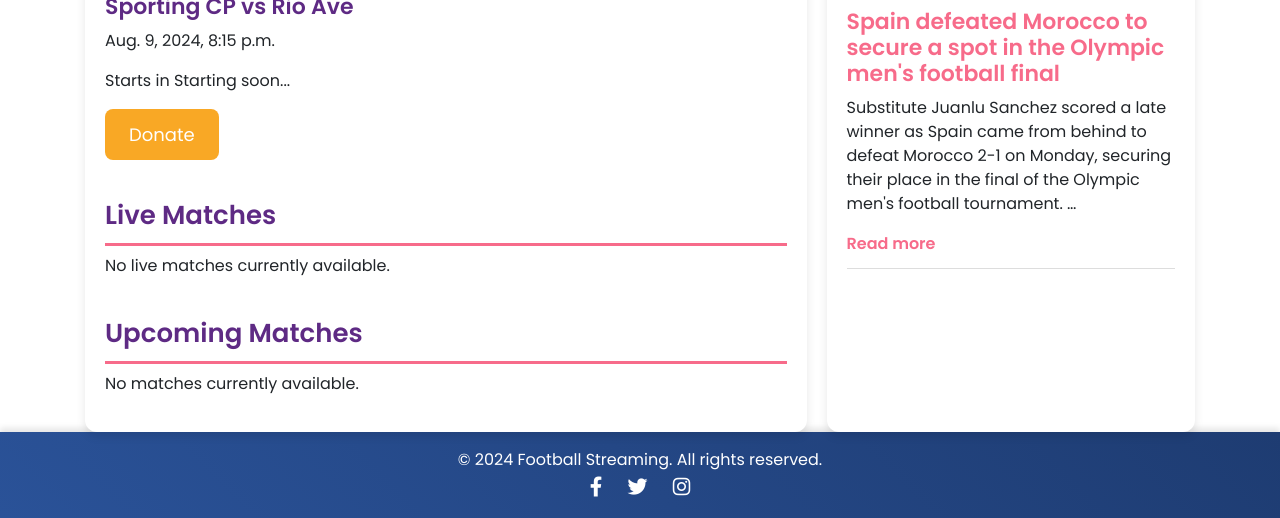
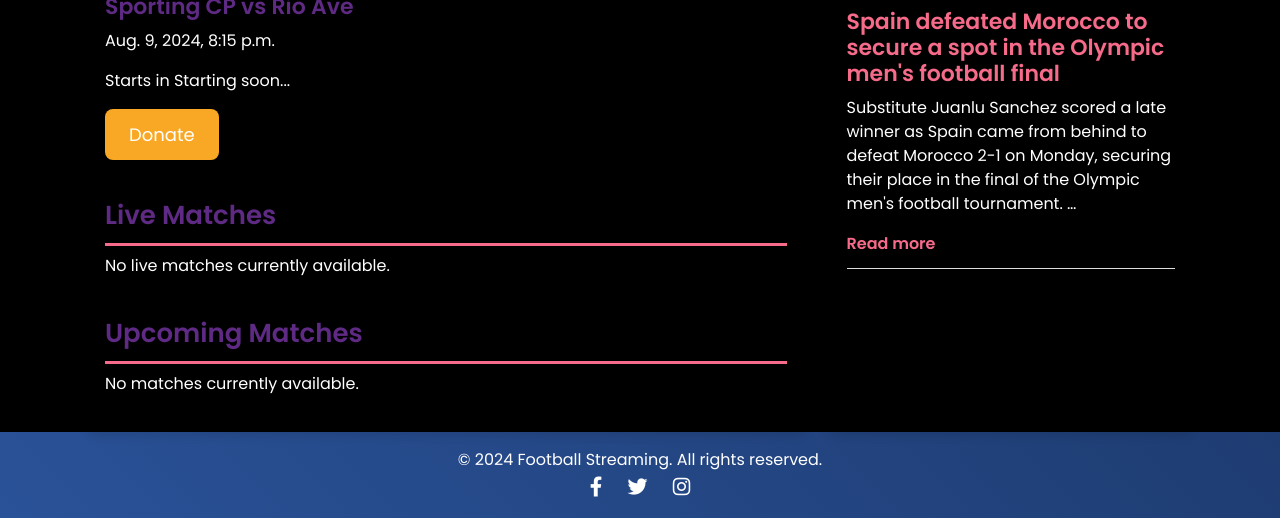
Before and after one commit to kepo402/FootballStreamingLive, a Django app: page /matches/soccer/ in a window 1280 px wide. Shown: the part 562-1080 px from the top of the page. Run offline with Django 5.2, Linux system fonts and the light colour scheme; data comes from the database, SQL or seed files in the repository; some libraries are stand-ins or nearby versions.

Commit message:
new commit

```diff
--- a/matches/templates/matches/match_list.html
+++ b/matches/templates/matches/match_list.html
@@ -13,23 +13,27 @@
         display: flex;
         flex-wrap: wrap;
         gap: 20px;
+
+
     }
 
     .featured-match {
-        background-color: #ffffff;
+        background-color: black;
         padding: 20px;
         border-radius: 12px;
         box-shadow: 0 4px 10px rgba(0, 0, 0, 0.1);
         flex: 2;
         min-width: 65%;
+        color: white;
     }
 
     .match-section {
-        background-color: #f9f9f9; /* Light pastel background for sections */
+        background-color: black; /* Light pastel background for sections */
         border-radius: 12px;
         box-shadow: 0 4px 8px rgba(0, 0, 0, 0.05);
         padding: 20px;
         margin-bottom: 20px;
+        color: white;
     }
 
     h2, h3, h4 {
@@ -80,7 +84,7 @@
     }
 
     .sidebar {
-        background-color: #ffffff;
+        background-color: black;
         padding: 20px;
         border-radius: 12px;
         box-shadow: 0 4px 10px rgba(0, 0, 0, 0.1);
@@ -92,6 +96,7 @@
         margin-bottom: 20px;
         border-bottom: 1px solid #ddd;
         padding-bottom: 12px;
+        color: white;
     }
 
     .blog-post img {
--- a/templates/base.html
+++ b/templates/base.html
@@ -27,6 +27,10 @@
         /* Apply Google Font */
         body, h1, h2, h3, h4, p, a {
             font-family: 'Poppins', sans-serif;
+        }
+
+        body{
+               background-color: black;
         }
 
         /* Header Styling */
@@ -63,7 +67,6 @@
             background-color: rgba(255, 255, 255, 0.1);
             border-radius: 5px;
         }
-
 
 
         /* Footer Styling */
```
